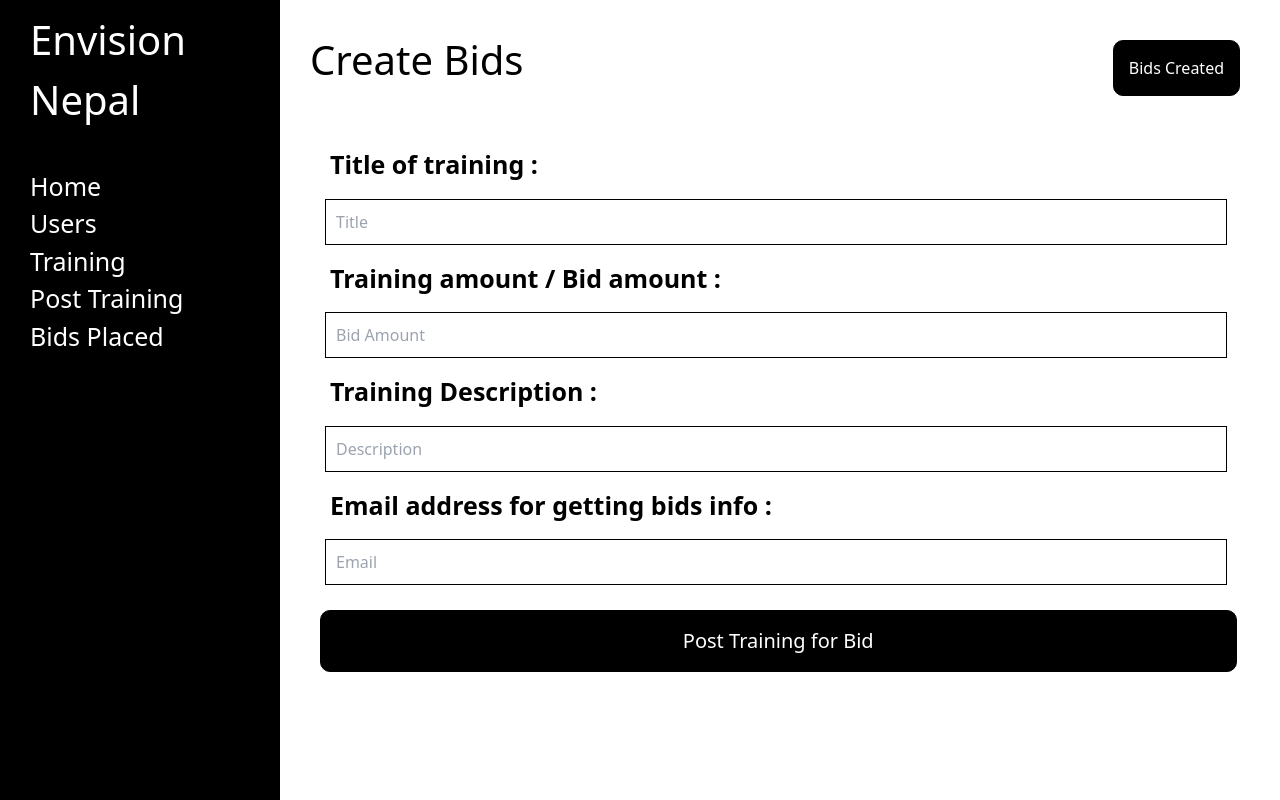
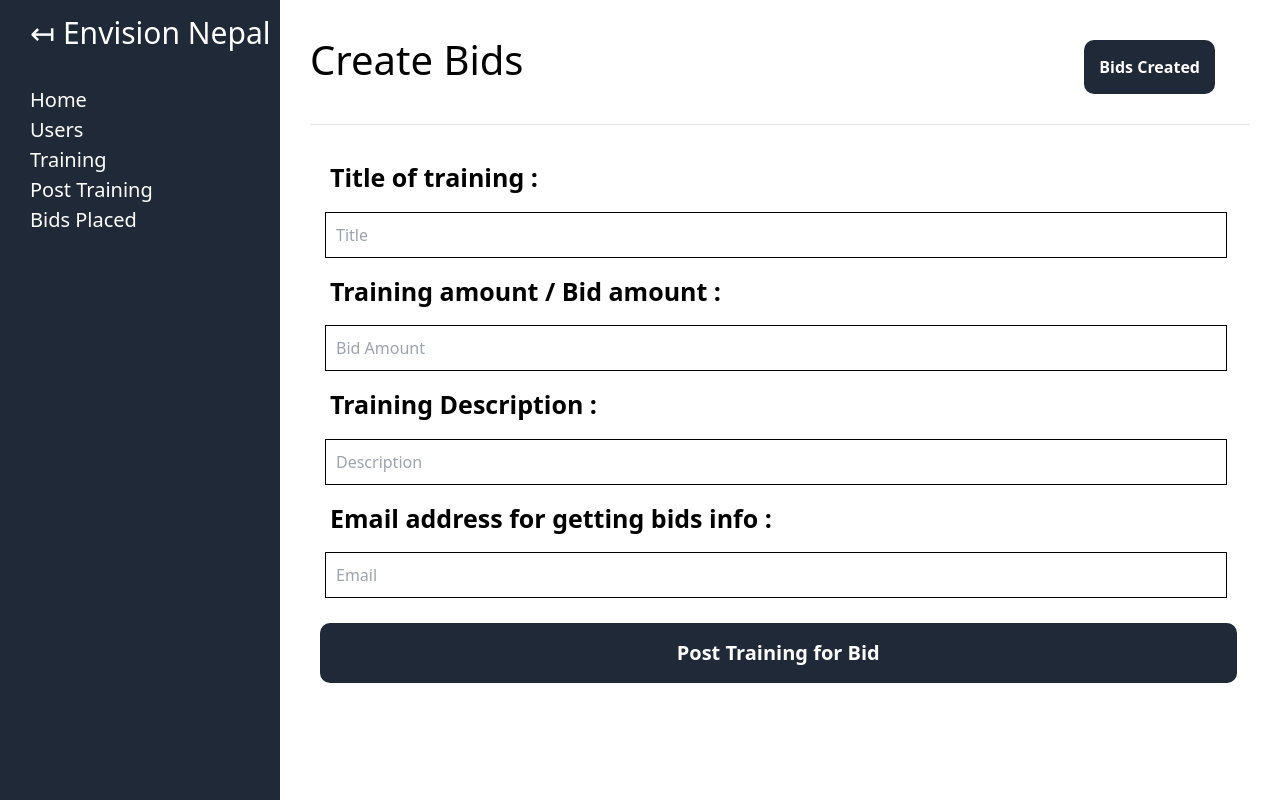
Before and after one commit to Prashan57/Envision-Nepal, a React (Vite) app: page /admin/bidsCreated in a window 1280 px wide. Built offline with nearby package versions, Linux system fonts and the light colour scheme; no server answers.

Commit message:
styling-issue

```diff
--- a/src/components/adminGraph.jsx
+++ b/src/components/adminGraph.jsx
@@ -106,7 +106,7 @@ const AdminGraph = () => {
                 cx={200}
                 cy={200}
                 outerRadius={80}
-                fill="black"
+                fill="#1f2937"
                 label
               />
 
@@ -137,7 +137,7 @@ const AdminGraph = () => {
               <CartesianGrid strokeDasharray="3 3" />
               <Bar
                 dataKey="activity"
-                fill="black"
+                fill="#1f2937"
                 background={{ fill: "#eee" }}
               />
             </BarChart>
@@ -162,7 +162,7 @@ const AdminGraph = () => {
               <Line
                 type="monotone"
                 dataKey="pv"
-                stroke="black"
+                stroke="#1f2937"
                 activeDot={{ r: 8 }}
               />
               <Line type="monotone" dataKey="uv" stroke="gray" />
--- /dev/null
+++ b/src/constants/color.js
@@ -0,0 +1,6 @@
+export const color = {
+  primaryColor: "#1f2937",
+  secondaryColor: "teal",
+  textColor: "white",
+  //   textColor: "#4fb4ea",
+};
--- a/src/pages/admin/index.jsx
+++ b/src/pages/admin/index.jsx
@@ -16,14 +16,14 @@ const AdminPage = ({ children }) => {
   return (
     <div style={mainView}>
       <div style={sideBar}>
-        <Link to="/admin/home">
+        <Link to="/">
           <b
             style={{
-              fontSize: "40px",
+              fontSize: "30px",
               fontWeight: "inherit",
             }}
           >
-            Envision Nepal
+            ↤ Envision Nepal
           </b>
         </Link>
         <br />
--- a/src/pages/admin/pages/bidsCreated.jsx
+++ b/src/pages/admin/pages/bidsCreated.jsx
@@ -2,6 +2,7 @@ import React, { useState } from "react";
 import AdminPage from "..";
 import { useNavigate } from "react-router-dom";
 import { useAdmin } from "../../../hooks/useAdminBid";
+import { color } from "../../../constants/color";
 
 const BidsCreated = () => {
   const navigate = useNavigate();
@@ -47,11 +48,11 @@ const BidsCreated = () => {
           <div>
             <button
               style={{
-                border: "1px solid black",
                 padding: "15px",
-                margin: "10px",
-                backgroundColor: "black",
-                color: "white",
+                margin: "10px 35px 0 0",
+                fontWeight: "bold",
+                backgroundColor: color.primaryColor,
+                color: color.textColor,
                 borderRadius: "10px",
               }}
             >
@@ -59,6 +60,8 @@ const BidsCreated = () => {
             </button>
           </div>
         </div>
+        <hr />
+        <br />
         <form onSubmit={handleSubmit}>
           <div style={{ margin: "10px" }}>
             <p style={{ fontSize: "25px", fontWeight: "bold", margin: "10px" }}>
@@ -137,12 +140,11 @@ const BidsCreated = () => {
           <button
             type="submit"
             style={{
-              border: "1px solid black",
               padding: "15px",
               margin: "10px",
-              backgroundColor: "black",
-              color: "white",
-              fontWeight: "inherit",
+              backgroundColor: color.primaryColor,
+              color: color.textColor,
+              fontWeight: "bold",
               fontSize: "20px",
               fontFamily: "unset",
               borderRadius: "10px",
--- a/src/pages/admin/pages/home.jsx
+++ b/src/pages/admin/pages/home.jsx
@@ -7,6 +7,7 @@ import { useUserBid } from "../../../hooks/useUserBid";
 import "../../../styles/homeCard.css";
 import "../../../styles/homeListCard.css";
 import AdminGraph from "../../../components/adminGraph";
+import { color } from "../../../constants/color";
 const AdminHome = () => {
   const { users } = useUsers();
   const { post } = useAdmin();
@@ -33,8 +34,16 @@ const AdminHome = () => {
         <div class="card">
           Bids Done : <b>{doneLength}</b>
         </div>
-        <div class="card" style={{ backgroundColor: "black", color: "white" }}>
-          <b>Administrator</b>
+        <div
+          class="card"
+          style={{
+            borderRadius: "8px",
+            backgroundColor: color.primaryColor,
+            color: "white",
+          }}
+        >
+          <i class="fa-duotone fa-user-tie-hair"></i>
+          <b> 🕵 Administrator</b>
         </div>
       </div>
       <div>
--- a/src/routes/index.jsx
+++ b/src/routes/index.jsx
@@ -33,7 +33,7 @@ export const routes = [
   },
   {
     path: "/dashboard",
-    element: <AdminPage />,
+    element: <AdminHome />,
     name: "Dashboard",
   },
   {
--- a/src/styles/dashboardStyle.js
+++ b/src/styles/dashboardStyle.js
@@ -1,3 +1,5 @@
+import { color } from "../constants/color";
+
 export const mainView = {
   // width: "100%",
   position: "relative",
@@ -7,13 +9,13 @@ export const mainView = {
 
 export const sideBar = {
   // width: "20%",
-  backgroundColor: "black",
+  backgroundColor: color.primaryColor,
 
   flex: 0.2,
   // position: "fixed",
   height: "100vh",
   color: "white",
-  fontSize: "25px",
+  fontSize: "20px",
   paddingTop: "10px",
   paddingLeft: "30px",
 };
```
